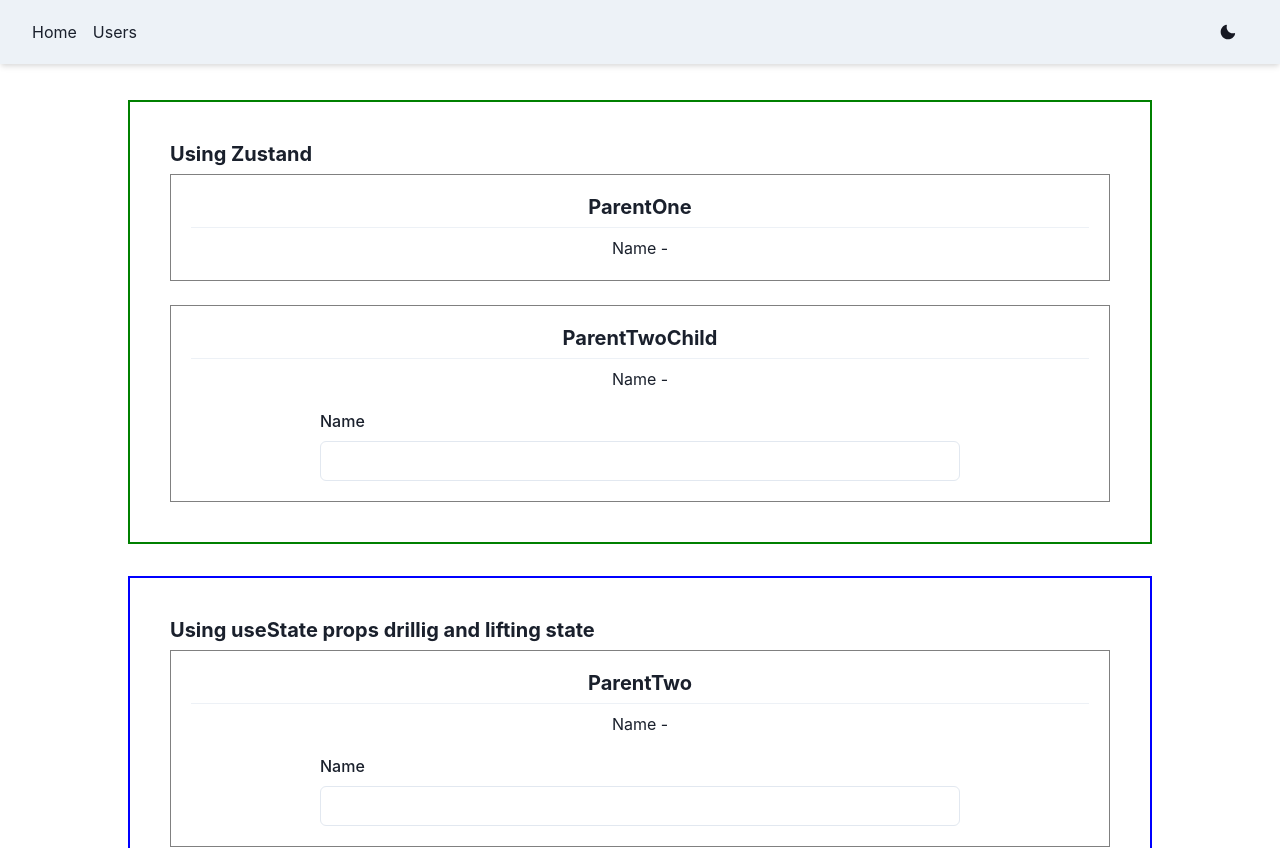
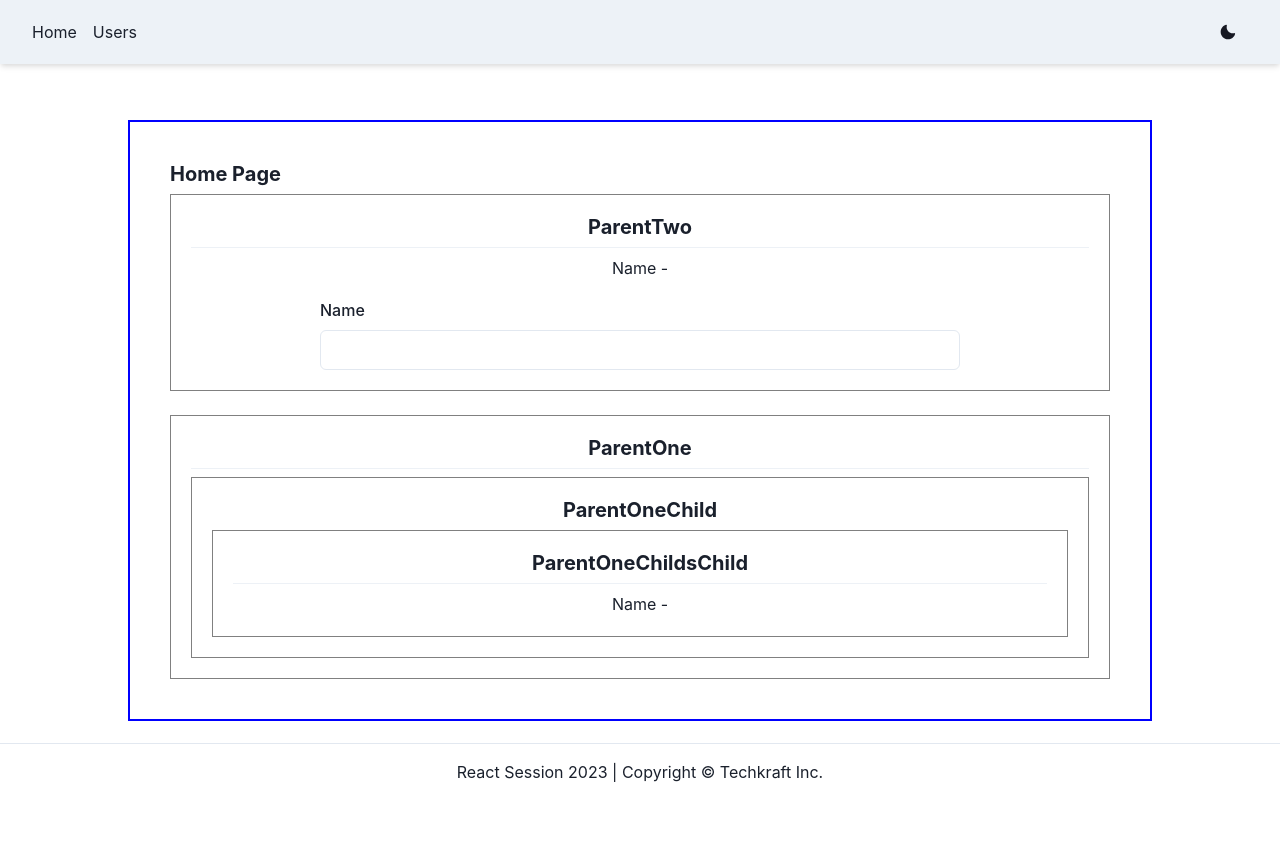
Before and after one commit to sabin149/react-session, a React (Vite) app: page / in a window 1280 px wide. Shown: the top 848 px of the page. After the commit the page ends 800 px from the top, so only its background shows below. Built offline with nearby package versions, Linux system fonts and the light colour scheme.

Commit message:
refactor: props drilling example updted

```diff
--- a/src/components/home/ParentOne.tsx
+++ b/src/components/home/ParentOne.tsx
@@ -1,8 +1,7 @@
-import { Box, Container, Divider, Heading, VStack } from '@chakra-ui/react';
-import { useUserStore } from 'store/userStore';
+import { Container, Divider, Heading, VStack } from '@chakra-ui/react';
+import ParentOneChild from './ParentOneChild';
 
-const ParentOne = () => {
-  const user = useUserStore((state) => state.userInfo);
+const ParentOne = ({ name }: { name: string }) => {
   return (
     <Container
       maxW={'5xl'}
@@ -16,7 +15,7 @@ const ParentOne = () => {
           ParentOne
         </Heading>
         <Divider />
-        <Box>Name - {user.name}</Box>
+        <ParentOneChild name={name} />
       </VStack>
     </Container>
   );
--- a/src/components/home/ParentOneChildChild.tsx
+++ b/src/components/home/ParentOneChildChild.tsx
@@ -1,6 +1,8 @@
 import { Box, Container, Divider, Heading, VStack } from '@chakra-ui/react';
+// import { useUserStore } from 'store/userStore';
 
 const ParentOneChildChild = ({ name }: { name: string }) => {
+  // const userInfo = useUserStore((state) => state.userInfo);
   return (
     <Container
       maxW={'5xl'}
@@ -14,7 +16,10 @@ const ParentOneChildChild = ({ name }: { name: string }) => {
           ParentOneChildsChild
         </Heading>
         <Divider />
-        <Box>Name - {name}</Box>
+        {/* //! Props Driling */}
+        <Box> Name - {name}</Box>
+        {/*//! From Zustand store */}
+        {/* <Box> Name - {userInfo.name}</Box> */}
       </VStack>
     </Container>
   );
--- a/src/pages/ViewUsers.tsx
+++ b/src/pages/ViewUsers.tsx
@@ -1,5 +1,5 @@
 import { TableContainer, Table, Thead, Tr, Th, Tbody, Td, Heading, Box, ButtonGroup, Button, Card, CardBody, Flex } from '@chakra-ui/react';
-import GetBadgeByStatus from 'components/GetBadgeByStatus';
+import GetBadgeByStatus from 'components/common/GetBadgeByStatus';
 import useTitle from 'hooks/useTitile';
 import { useDeleteUser } from 'queries/users/UserCommand';
 import { useGetUsers } from 'queries/users/UserQuery';
--- a/src/pages/home/Home.tsx
+++ b/src/pages/home/Home.tsx
@@ -1,31 +1,16 @@
 import { Box, Container, Heading, VStack } from '@chakra-ui/react';
 import ParentOne from 'components/home/ParentOne';
 import ParentTwo from 'components/home/ParentTwo';
-import ParentOneChild from 'components/home/ParentOneChild';
-import ParentTwoChild from 'components/home/ParentTwoChild';
 import { useState, useMemo } from 'react';
 
 const Home = () => {
   const [name, setName] = useState('');
-  //   solved the rerendering issues
+
   const memoName = useMemo(() => name, [name]);
+
   return (
     <Box mt={9}>
       <VStack rowGap={3}>
-        <Container
-          maxW={'5xl'}
-          sx={{
-            p: 10,
-            border: '2px solid green'
-          }}
-        >
-          <Heading as='h4' size='md' mb={2}>
-            Using Zustand
-          </Heading>
-          <ParentOne />
-          <br />
-          <ParentTwoChild />
-        </Container>
         <Container
           maxW={'5xl'}
           sx={{
@@ -35,11 +20,12 @@ const Home = () => {
           }}
         >
           <Heading as='h4' size='md' mb={2}>
-            Using useState props drillig and lifting state
+            Home Page
           </Heading>
+
           <ParentTwo name={memoName} setName={setName} />
           <br />
-          <ParentOneChild name={memoName} />
+          <ParentOne name={memoName} />
         </Container>
       </VStack>
     </Box>
--- a/src/pages/users/ViewUsers.tsx
+++ b/src/pages/users/ViewUsers.tsx
@@ -1,5 +1,5 @@
 import { TableContainer, Table, Thead, Tr, Th, Tbody, Td, Heading, Box, ButtonGroup, Button, Card, CardBody, Flex } from '@chakra-ui/react';
-import GetBadgeByStatus from 'components/GetBadgeByStatus';
+import GetBadgeByStatus from 'components/common/GetBadgeByStatus';
 import useTitle from 'hooks/useTitile';
 import { useDeleteUser } from 'queries/users/UserCommand';
 import { useGetUsers } from 'queries/users/UserQuery';
--- a/src/router/Router.tsx
+++ b/src/router/Router.tsx
@@ -19,7 +19,6 @@ const Router = () => {
           <Route path='add' element={<AddUser />} />
           <Route path='update/:userId' element={<UpdateUser />} />
         </Route>
-
         <Route path='*' element={<ErrorBoundary isNotFoundError={true} />} />
       </Route>
     )
```
Also changed, not shown: src/components/home/ParentTwo.tsx (+8 -0 lines), src/components/common/GetBadgeByStatus.tsx (renamed from src/components/GetBadgeByStatus.tsx).
